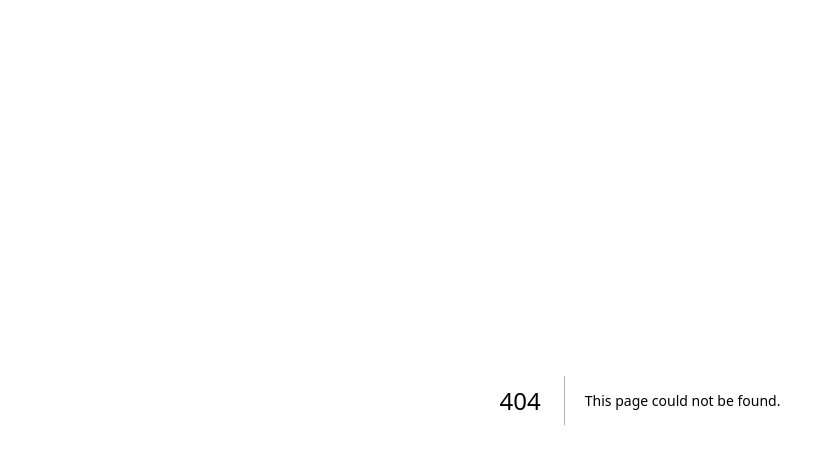
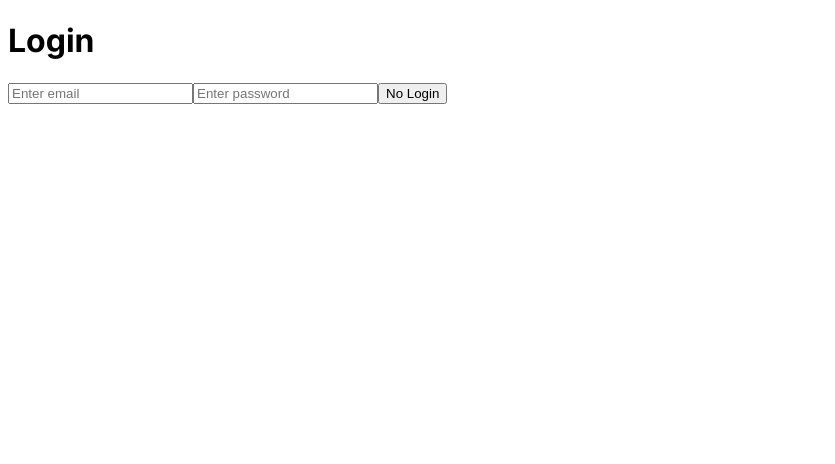
Before and after one commit to rohitbhure65/renteaserooms.com, a Next.js app: page /auth/login in a window 1280 px wide. Before the commit this address had no page. Shown: the top 464 px of the page, without its empty margins (0-835 px from the left). Built offline with nearby package versions, Linux system fonts and the light colour scheme.

Commit message:
register, login & profile page created

```diff
--- a/package.json
+++ b/package.json
@@ -26,6 +26,8 @@
     "typescript": "^5.2.2"
   },
   "devDependencies": {
+    "@types/bcrypt": "^5.0.1",
+    "@types/jsonwebtoken": "^9.0.4",
     "eslint": "^8",
     "eslint-config-next": "14.0.0"
   },
--- /dev/null
+++ b/src/app/api/users/login/route.ts
@@ -0,0 +1,49 @@
+import { NextResponse, NextRequest } from "next/server";
+import connectDB from "@/lib/dbConnection/dbconfig";
+import User from "@/lib/model/UserModel"
+import bcrypt from "bcrypt";
+import jwt from "jsonwebtoken";
+
+connectDB();
+
+export async function POST(request:NextRequest) {
+    try {
+       const reqBody = await request.json()
+       const {email, password} = reqBody
+
+       // check if user exists
+       const user = await User.findOne({email})
+       if (!user) {
+        return NextResponse.json({error: "user does not exist"}, {status: 400})
+       }
+
+       //check if password is correct
+       const validpassword = await bcrypt.compare(password, user.password)
+       if(!validpassword){
+        return NextResponse.json({error: "Invalid password"}, {status: 400})
+       }
+
+       // create token data
+       const tokenData = {
+        id: user._id,
+        username: user.name,
+        email: user.email
+       }
+       // create token
+       const token = await jwt.sign(tokenData, process.env.TOKEN_SECRET!, { expiresIn: "1d" })
+
+       const response = NextResponse.json({
+        message: "Login successful",
+        success: true,
+       })
+
+       response.cookies.set("token", token, {
+        httpOnly: true
+       })
+
+        return response;
+
+    } catch (error: any) {
+        return NextResponse.json({error: error.message}, {status: 500})
+    }
+}
--- /dev/null
+++ b/src/app/auth/login/page.tsx
@@ -0,0 +1,62 @@
+"use client";
+import React, { useEffect, useState } from "react";
+import { useRouter } from "next/navigation";
+import axios from "axios";
+import { toast } from "react-hot-toast";
+
+const Login = () => {
+  const router = useRouter();
+  const [user, setUser] = useState({
+    email: "",
+    password: "",
+  });
+
+  const [buttonDisabled, setButtonDisabled] = useState(false);
+  const [loading, setLoading] = useState(false);
+
+  const onLogin = async () => {
+    try {
+      setLoading(true);
+      const response = await axios.post("/api/users/login", user);
+      console.log("Login success", response.data);
+      router.push("/profile");
+    } catch (error: any) {
+      console.log("Login faild", error.message);
+      toast.error(error.message);
+    } finally {
+      setLoading(false);
+    }
+  };
+
+  useEffect(() => {
+    if (user.email.length > 0 && user.password.length > 0) {
+      setButtonDisabled(false);
+    } else {
+      setButtonDisabled(true);
+    }
+  }, [user]);
+
+  return (
+    <div>
+      <h1>{loading ? "Processing" : "Login"}</h1>
+      <input
+        type="email"
+        value={user.email}
+        onChange={(e) => setUser({ ...user, email: e.target.value })}
+        placeholder="Enter email"
+        required
+      />
+      <input
+        type="password"
+        value={user.password}
+        onChange={(e) => setUser({ ...user, password: e.target.value })}
+        placeholder="Enter password"
+        required
+      />
+
+      <button onClick={onLogin}>{buttonDisabled ? "No Login" : "Login"}</button>
+    </div>
+  );
+};
+
+export default Login;
```
Also changed, not shown: src/app/auth/register/page.tsx (+2 -5 lines), 1 other file (tests, documents, lock files or other folders).
